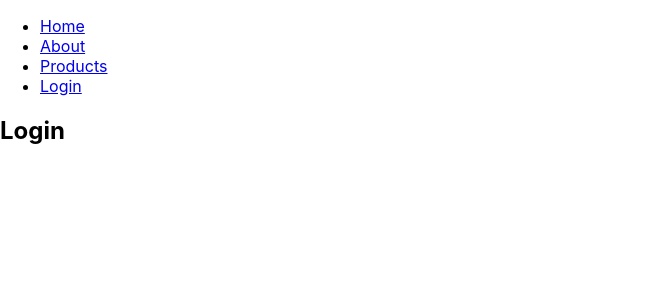
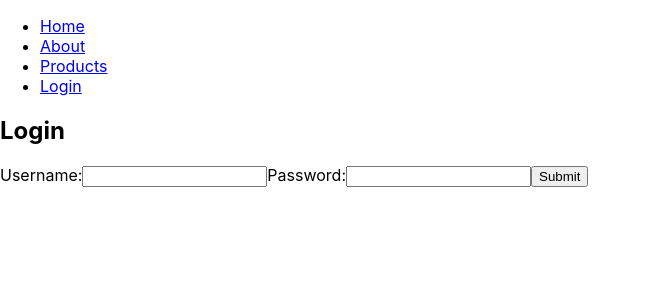
Before and after one commit to ZuesSSSSS/BigE, a React (Create React App) app in the folder website/: page /login in a window 1280 px wide. Shown: the top 300 px of the page, without its empty margins (0-650 px from the left). Built offline with nearby package versions, Linux system fonts and the light colour scheme.

Commit message:
some login stuff

```diff
--- a/website/src/pages/auth/login/Login.js
+++ b/website/src/pages/auth/login/Login.js
@@ -1,5 +1,51 @@
 import React from "react";
 
-export default function Login() {
-  return <h2>Login</h2>;
+class Login extends React.Component {
+
+  constructor(props) {
+    super(props)
+
+    this.state = {
+      username: '',
+      password: ''
+    }
+
+    this.handleSubmit = this.handleSubmit.bind(this)
+    this.handleChange = this.handleChange.bind(this)
+  }
+
+  handleChange(event) {
+    event.preventDefault()
+    console.log( event )
+  }
+
+  handleSubmit() {
+    console.log(`Form submitted with username:${this.state.username}, password:${this.state.password}`)
+
+  }
+
+  render() {
+    return (
+      <div>
+        <h2>Login</h2>
+        <form onSubmit={this.handleSubmit}>
+
+          <label>
+            Username:
+            <input type="text" value={this.state.username} onChange={this.handleChange} />
+          </label>
+
+          <label>
+            Password:
+            <input type="password" value={this.state.password} onChange={this.handleChange} />
+          </label>
+
+          <input type="submit" value="Submit" />
+
+        </form>
+      </div>
+    )
+  }
 }
+
+export default Login
```
